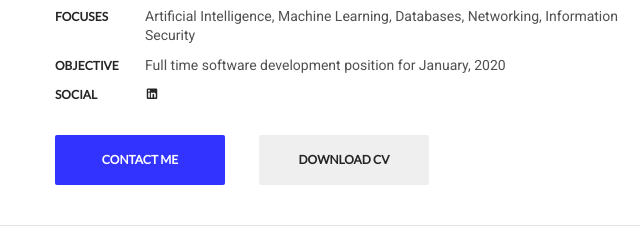
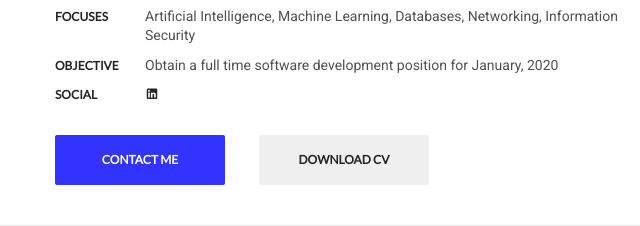
Before and after one commit to rahulbrahmal/rahulbrahmal.github.io, a website with bundled scripts: page index.html in a window 1280 px wide. Shown: the part 369-595 px from the top of the page, 0-640 px from the left. Built offline with nearby package versions, Linux system fonts and the light colour scheme.

Commit message:
Made small ammendment to the objective.

```diff
--- a/index.html
+++ b/index.html
@@ -97,7 +97,7 @@
                         </p>
                         <p>
                             <span class="span-title">Objective</span>
-                            <span>Full time software development position for January, 2020</span>
+                            <span>Obtain a full time software development position for January, 2020</span>
                         </p>
                         <p>
                             <span class="span-title">Social</span>
```
